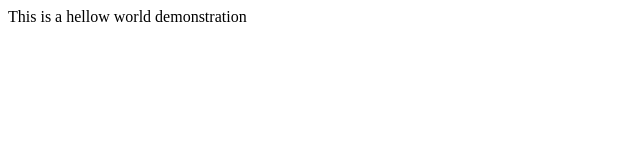
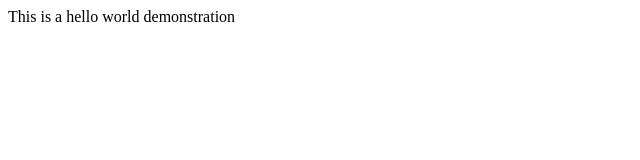
Before and after one commit to lakeateel/lakeateel.github.io, a plain HTML site: page index.html in a window 1280 px wide. Shown: the full height of the page, 0-640 px from the left. Drawn offline with Linux system fonts and the light colour scheme.

Commit message:
Update index.html
spell change

```diff
--- a/index.html
+++ b/index.html
@@ -4,6 +4,6 @@
     <title>Hello World!</title>
   </head>
 <body>
-  This is a hellow world demonstration
+  This is a hello world demonstration
 </body>
 </html>
```
